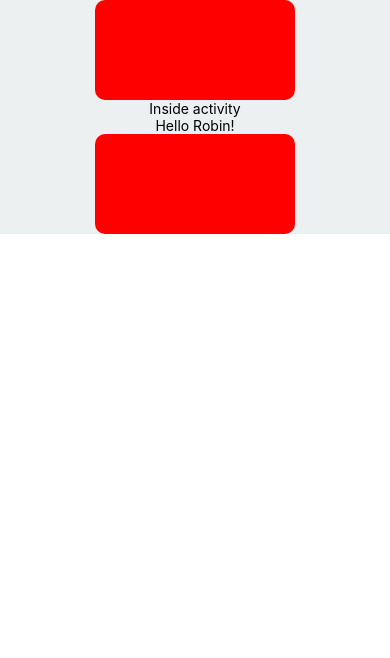
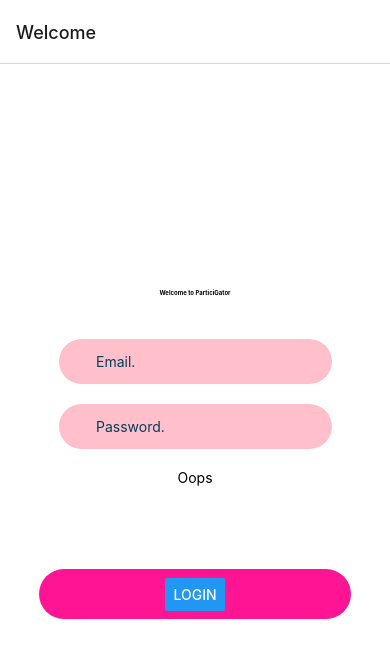
Before and after one commit to a-penton/ParticiGator, a React Native app: screen / in a window 390 px wide. Shown: the top 658 px of the page. Built offline with nearby package versions, Linux system fonts and the light colour scheme.

Commit message:
Add ability to pass data between pages in Stack Navigator.

```diff
--- a/App.js
+++ b/App.js
@@ -17,50 +17,29 @@
 export default function App() {
   const Stack = createNativeStackNavigator();
   const ProfileScreen = ({navigation, route}) => {
+    const item = 'Drew';
+
     return (
       <View>
-        <Text>This is {route.params.name}'s profile</Text>
+        <Text>This is my profile</Text>
         <Button
           title="Go Home"
           onPress={() =>
-            navigation.navigate('Home', {name: 'Hi'})
+            navigation.navigate('ActivityPage', {item})
           }
         />
       </View>);
   };
-  // const Wrapper = ({navigation, route}, props) => {
-  //   return (
-  //     <View>
-  //       <Text>Inside wrapper</Text>
-  //       <ActivityPage item="Robin"/* {route.params.item} */></ActivityPage>
-  //     </View>);
+  const Wrapper = ({navigation, route}, props) => {
+    const {item} = route.params;
+    return (
+      <View>
+        <Text>Inside wrapper</Text>
+        <ActivityPage item={item}/* {route.params.item} */></ActivityPage>
+      </View>);
+  }
 
-  {/* <NavigationContainer>
-      <Stack.Navigator>
-        <Stack.Screen
-          name="Home"
-          id="Robin"
-          component={HomeScreen}
-          options={{title: 'Welcome'}}
-        />
-        <Stack.Screen
-          name="Profile"
-          component={ProfileScreen}
-          options={{title: 'Profile'}}
-        />
-        <Stack.Screen
-          name="ActivityPage"
-          component={ActivityPage}
-          initialParams={{item:'value'}}
-          options={{title: 'Activity!'}}
-        />
-      </Stack.Navigator>
-    </NavigationContainer> */}
-  // };
-
-  const HomeScreen =({navigation, route}) => {
-    const [email, setEmail] = useState("");
-    const [password, setPassword] = useState("");
+  const HomeScreen = ({navigation, route}, props) => {
     return (
       <View style={styles.container}>
         <StatusBar style="auto" />
@@ -70,7 +49,6 @@
             style={styles.TextInput}
             placeholder="Email."
             placeholderTextColor="#003f5c"
-            onChangeText={(email) => setEmail(email)}
           />
         </View>
         <View style={styles.inputView}>
@@ -79,34 +57,96 @@
             placeholder="Password."
             placeholderTextColor="#003f5c"
             secureTextEntry={true}
-            onChangeText={(password) => setPassword(password)}
           />
         </View>
         <TouchableOpacity>
-          <Text style={styles.forgot_button}>{email}</Text>
+          <Text style={styles.forgot_button}>Oops</Text>
         </TouchableOpacity>
         {/* <TouchableOpacity style={styles.loginBtn}>
           <Text style={styles.loginText}>LOGIN</Text>
         </TouchableOpacity>  */}
         <TouchableOpacity
           style={styles.loginBtn}
-          onPress={() =>
-            //navigation.navigate('Profile', {name: 'Robin', id: "oops"})
-            navigation.navigate('ActivityPage', {item: email} )
-        }>
+        >
           <Button
             style={styles.loginText}
-            title="LOGIN"/>
+            title="LOGIN"
+            onPress={() =>
+              navigation.navigate('ActivityPage', {item: 'Robin'})
+          }/>
           </TouchableOpacity>
 
       </View>
     );
   }
 
+    // return (
+    //   <View style={styles.container}>
+    //     <StatusBar style="auto" />
+    //     <Text style={styles.header_text}>Welcome to ParticiGator</Text>
+    //     <View style={styles.inputView}>
+    //       <TextInput
+    //         style={styles.TextInput}
+    //         placeholder="Email."
+    //         placeholderTextColor="#003f5c"
+    //         onChangeText={(email) => setEmail(email)}
+    //       />
+    //     </View>
+    //     <View style={styles.inputView}>
+    //       <TextInput
+    //         style={styles.TextInput}
+    //         placeholder="Password."
+    //         placeholderTextColor="#003f5c"
+    //         secureTextEntry={true}
+    //         onChangeText={(password) => setPassword(password)}
+    //       />
+    //     </View>
+    //     <TouchableOpacity>
+    //       <Text style={styles.forgot_button}>{email}</Text>
+    //     </TouchableOpacity>
+    //     {/* <TouchableOpacity style={styles.loginBtn}>
+    //       <Text style={styles.loginText}>LOGIN</Text>
+    //     </TouchableOpacity>  */}
+    //     <TouchableOpacity
+    //       style={styles.loginBtn}
+    //       onPress={() =>
+    //         //navigation.navigate('Profile', {name: 'Robin', id: "oops"})
+    //         navigation.navigate('ActivityPage', {item: email} )
+    //     }>
+    //       <Button
+    //         style={styles.loginText}
+    //         title="LOGIN"/>
+    //       </TouchableOpacity>
+
+    //   </View>
+    // );
+  // }
+
   return (
-    <View>
-      <ActivityPage item="Robin"></ActivityPage>
-    </View>
+    // <View>
+    //   <ActivityPage item="Robin"></ActivityPage>
+    // </View>
+      <NavigationContainer>
+        <Stack.Navigator>
+          <Stack.Screen
+            name="Home"
+            id="Robin"
+            component={HomeScreen}
+            options={{title: 'Welcome'}}
+          />
+          <Stack.Screen
+            name="Profile"
+            component={ProfileScreen}
+            options={{title: 'Profile'}}
+          />
+          <Stack.Screen
+            name="ActivityPage"
+            component={Wrapper}
+            initialParams={{item:'value'}}
+            options={{title: 'Activity!'}}
+          />
+        </Stack.Navigator>
+      </NavigationContainer>
 
   );
 }
```
